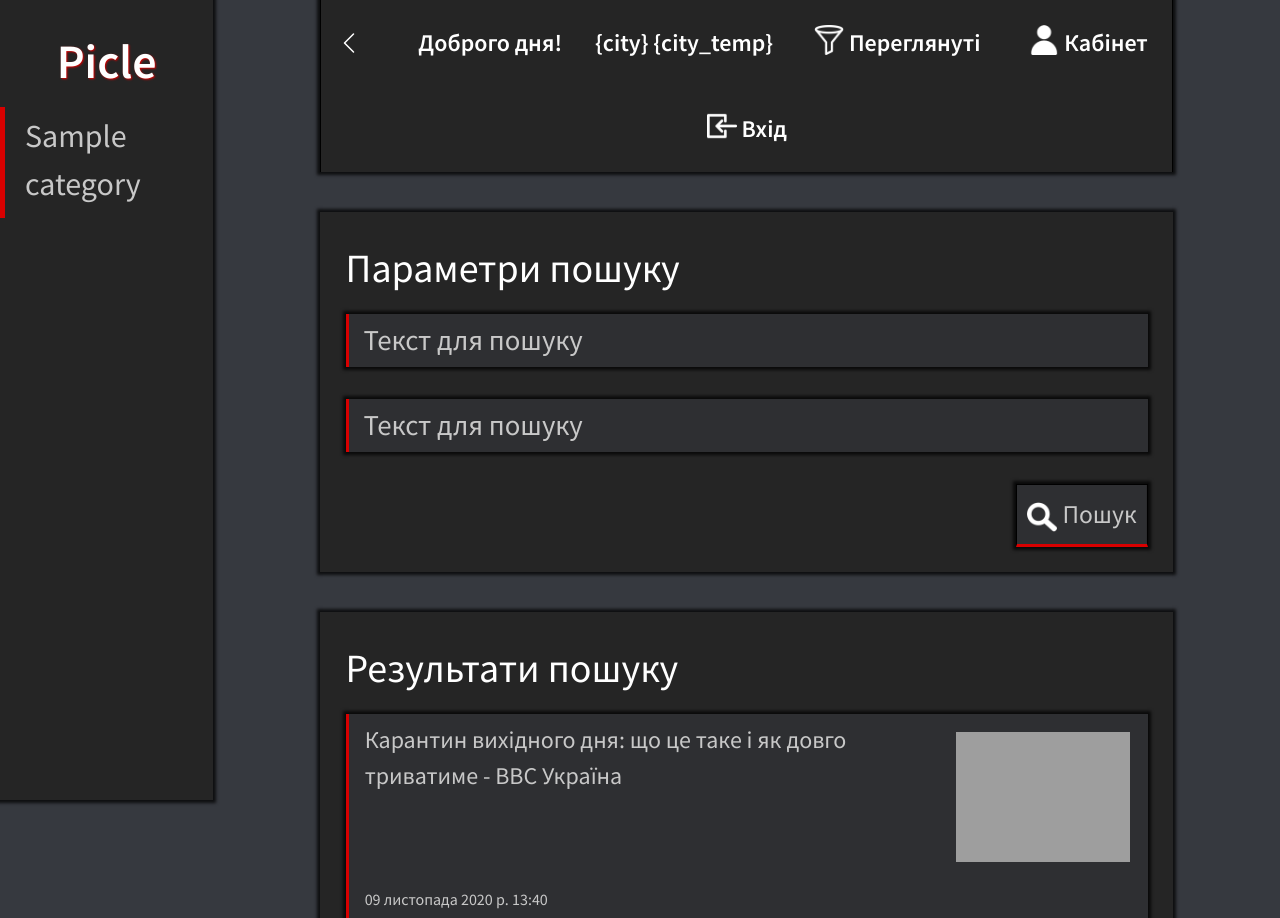
After one commit to Dima2504/Django_news_engine, a Django app: template news/templates/news/news_history.html in a window 1280 px wide. The commit adds this page. Shown: the top 918 px of the page. Run offline with Django 3.2, Linux system fonts and the light colour scheme; the template is opened without the code that fills it: most values are stand-ins (such as "Sample title", 1, 10 or a date in 2020); some libraries are stand-ins or nearby versions; grey boxes are pictures that could not be loaded.

Commit message:
Add news history page, but now without any logiсs

```diff
--- /dev/null
+++ b/news/templates/news/news_history.html
@@ -0,0 +1,147 @@
+{% extends 'base.html' %}
+{% load static %}
+{% block head_title %}
+    Історія новин
+{% endblock %}
+{% block content %}
+    <div class="section-block shadow-default">
+        <div class="section-header"> Параметри пошуку</div>
+        <div class="section-body">
+            <div class="flex">
+                <input type="text" name="" class="shadow-default margin-zero" placeholder="Текст для пошуку"></div>
+            <div class="flex">
+                <input type="text" name="" class="shadow-default margin-zero" placeholder="Текст для пошуку"></div>
+            <div class="flex button-row">
+                <a>
+                    <button class="shadow-default"><img class="icon" src="{{ MEDIA_URL }}icons/search.png">Пошук</button>
+                </a>
+            </div>
+        </div>
+    </div>
+    <div class="section-block shadow-default">
+        <div class="section-header"> Результати пошуку</div>
+        <div class="section-body news-block" id="news-container">
+            <a href="/news/detail/16049342869204354/">
+                <div class="single-block chooseable shadow-default">
+                    <div class="flex flex-column-low-res">
+                        <div class="single-content single-content-news">Карантин вихідного дня: що це таке і як довго
+                            триватиме - BBC Україна
+                        </div>
+                        <img class="single-news-img"
+                             src="https://ichef.bbci.co.uk/news/1024/branded_ukrainian/1801C/production/_115323389_1021601.jpg"
+                             alt="Помилка завантаження картинки"></div>
+                    <div class="single-time">09 листопада 2020 р. 13:40</div>
+                </div>
+            </a>
+            <a href="/news/detail/16049342869207046/">
+                <div class="single-block chooseable shadow-default">
+                    <div class="flex flex-column-low-res">
+                        <div class="single-content single-content-news">Розчарування: чому Шахтар розгромив Динамо,
+                            статус Сидорчука треба переглянути, а Класичне справило гнітюче враження — Футбол 24 -
+                            Футбол 24 Розчарування: чому Шахтар розгромив Динамо, статус Сидорчука треба переглянути, а
+                            Класичне справило гнітюче враження — Футбол 24 - Футбол 24
+                        </div>
+                        <img class="single-news-img"
+                             src="https://football24.ua/resources/photos/news/600x315_DIR/202011/631590.jpg"
+                             alt="Помилка завантаження картинки"></div>
+                    <div class="single-time">09 листопада 2020 р. 13:30</div>
+                </div>
+            </a>
+            <a href="/news/detail/1604934286920932/">
+                <div class="single-block chooseable shadow-default">
+                    <div class="flex flex-column-low-res">
+                        <div class="single-content single-content-news">Карантин вихідного дня допоможе уникнути
+                            жорсткого локдауну — Зеленський - Укрінформ. Новини України та світу
+                        </div>
+                        <img class="single-news-img"
+                             src="https://static.ukrinform.com/photos/2020_11/thumb_files/630_360_1604927491-399.jpeg"
+                             alt="Помилка завантаження картинки"></div>
+                    <div class="single-time">09 листопада 2020 р. 13:08</div>
+                </div>
+            </a>
+            <a href="/news/detail/1604934286921142/">
+                <div class="single-block chooseable shadow-default">
+                    <div class="flex flex-column-low-res">
+                        <div class="single-content single-content-news">&quot;Мане грав проти ідіота&quot;: Кін розніс
+                            Манчестер Сіті за черговий безглуздий пенальті — Футбол 24 - Футбол 24
+                        </div>
+                        <img class="single-news-img"
+                             src="https://football24.ua/resources/photos/news/600x315_DIR/202011/631599.jpg"
+                             alt="Помилка завантаження картинки"></div>
+                    <div class="single-time">09 листопада 2020 р. 12:50</div>
+                </div>
+            </a>
+            <a href="/news/detail/16049342869213438/">
+                <div class="single-block chooseable shadow-default">
+                    <div class="flex flex-column-low-res">
+                        <div class="single-content single-content-news">У лікарнях заборонено планові операції: Україна
+                            переходить на другий етап реагування на поширення коронавірусу - УНІАН
+                        </div>
+                        <img class="single-news-img"
+                             src="https://images.unian.net/photos/2020_04/thumb_files/1000_545_1586983577-7117.jpg?1"
+                             alt="Помилка завантаження картинки"></div>
+                    <div class="single-time">09 листопада 2020 р. 12:49</div>
+                </div>
+            </a>
+            <a href="/news/detail/16049342869215493/">
+                <div class="single-block chooseable shadow-default">
+                    <div class="flex flex-column-low-res">
+                        <div class="single-content single-content-news">Азербайджан заявив, що &quot;звільнив від
+                            окупації&quot; ще 23 села в Карабасі - Українська правда
+                        </div>
+                        <img class="single-news-img" src="https://img.pravda.com/images/doc/d/5/d553d84-0.jpg"
+                             alt="Помилка завантаження картинки"></div>
+                    <div class="single-time">09 листопада 2020 р. 12:26</div>
+                </div>
+            </a>
+            <a href="/news/detail/16049342869221363/">
+                <div class="single-block chooseable shadow-default">
+                    <div class="flex flex-column-low-res">
+                        <div class="single-content single-content-news">&quot;Ювентус&quot; вирішив позбутись Роналду -
+                            новини Еспресо TV | Україна - espreso.tv
+                        </div>
+                        <img class="single-news-img"
+                             src="https://static.espreso.tv/uploads/article/2806513/images/im610x343-GettyImages-1229539953.jpg"
+                             alt="Помилка завантаження картинки"></div>
+                    <div class="single-time">09 листопада 2020 р. 11:48</div>
+                </div>
+            </a>
+            <a href="/news/detail/16049342869223294/">
+                <div class="single-block chooseable shadow-default">
+                    <div class="flex flex-column-low-res">
+                        <div class="single-content single-content-news">Меркель не згадала про Трампа, коментуючи
+                            результати виборів у США - Українська правда
+                        </div>
+                        <img class="single-news-img"
+                             src="https://img.pravda.com/images/doc/7/2/7272909_fb_image_ukr_2020_11_09_13_46_50.png"
+                             alt="Помилка завантаження картинки"></div>
+                    <div class="single-time">09 листопада 2020 р. 11:46</div>
+                </div>
+            </a>
+            <a href="/news/detail/1604921710766507/">
+                <div class="single-block chooseable shadow-default">
+                    <div class="flex flex-column-low-res">
+                        <div class="single-content single-content-news">Невідомий смартфон Xiaomi з чіпом Snapdragon 875
+                            з&#x27;явився на Geekbench - ITsider.
+                        </div>
+                        <img class="single-news-img"
+                             src="https://itsider.com.ua/wp-content/uploads/2020/09/xiaomimi10t.jpg"
+                             alt="Помилка завантаження картинки"></div>
+                    <div class="single-time">09 листопада 2020 р. 10:36</div>
+                </div>
+            </a>
+            <a href="/news/detail/1604934286922704/">
+                <div class="single-block chooseable shadow-default">
+                    <div class="flex flex-column-low-res">
+                        <div class="single-content single-content-news">Вибори в США 2020 - Стівен Кінг звернувся до
+                            Трампа - Кінг розкритикував Трампа - Світ - TCH.ua - TSN UA
+                        </div>
+                        <img class="single-news-img"
+                             src="https://img.tsn.ua/cached/1582192914/tsn-044a03ab1c6615c0753d2de60e24b711/thumbs/1200x630/05/11/366d14b16be7987bebb0a804b9141105.jpeg"
+                             alt="Помилка завантаження картинки"></div>
+                    <div class="single-time">09 листопада 2020 р. 10:18</div>
+                </div>
+            </a>
+        </div>
+    </div>
+{% endblock %}
--- a/news/urls.py
+++ b/news/urls.py
@@ -6,6 +6,7 @@ app_name = 'news'
 urlpatterns = [
     path('', AllNews.as_view(), name='start'),
     path('personal-account/', PersonalAccount.as_view(), name='personal_account'),
+    path('news-history/', NewsHistory.as_view(), name='news_history'),
     path('<slug:slug>/', CategoryNews.as_view(), name='category_news'),
     path('detail/<slug:slug>/', NewsDetail.as_view(), name='news_detail'),
 ]
--- a/news_engine/settings.py
+++ b/news_engine/settings.py
@@ -140,7 +140,7 @@ AUTH_PASSWORD_VALIDATORS = [
 
 LANGUAGE_CODE = 'uk'
 
-TIME_ZONE = 'UTC'
+TIME_ZONE = 'Europe/Kiev'
 
 USE_I18N = True
 
--- a/templates/base.html
+++ b/templates/base.html
@@ -105,15 +105,18 @@
                                 Доброго дня{% if user.is_authenticated %}, {{ user.first_name }}{% endif %}!
                             </li>
                             <li class="nav-item">
-                                {% now "Y:m:d" %}
-                            </li>
-                            <li class="nav-item">
                                 {city} {city_temp}
                             </li>
+                        <a href="{% url 'news:news_history' %}" class="nav-link">
+                            <li class="nav-item">
+                                <img src="{{ MEDIA_URL }}icons/filter.png" class="icon">
+                                Переглянуті
+                            </li>
+                        </a>
                             <a href="{% url 'news:personal_account' %}" class="nav-link">
                                 <li class="nav-item">
                                     <img src="{{ MEDIA_URL }}icons/personal_account.png" class="icon">
-                                    Персольний кабінет
+                                    Кабінет
                                 </li>
                             </a>
                             {% if user.is_authenticated %}
```
Also changed, not shown: news/views.py (+10 -0 lines), files/media/icons/filter.png (added).
